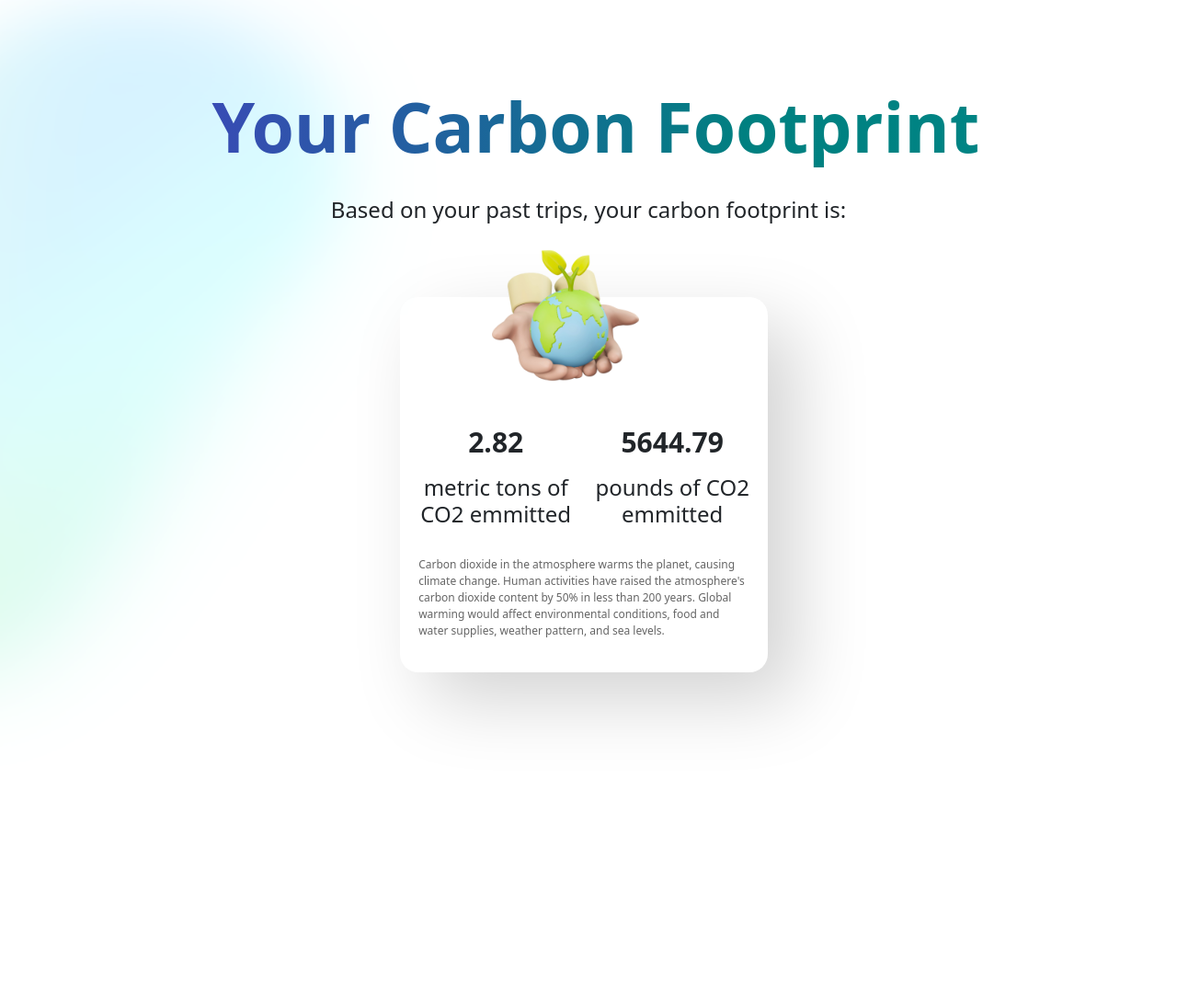
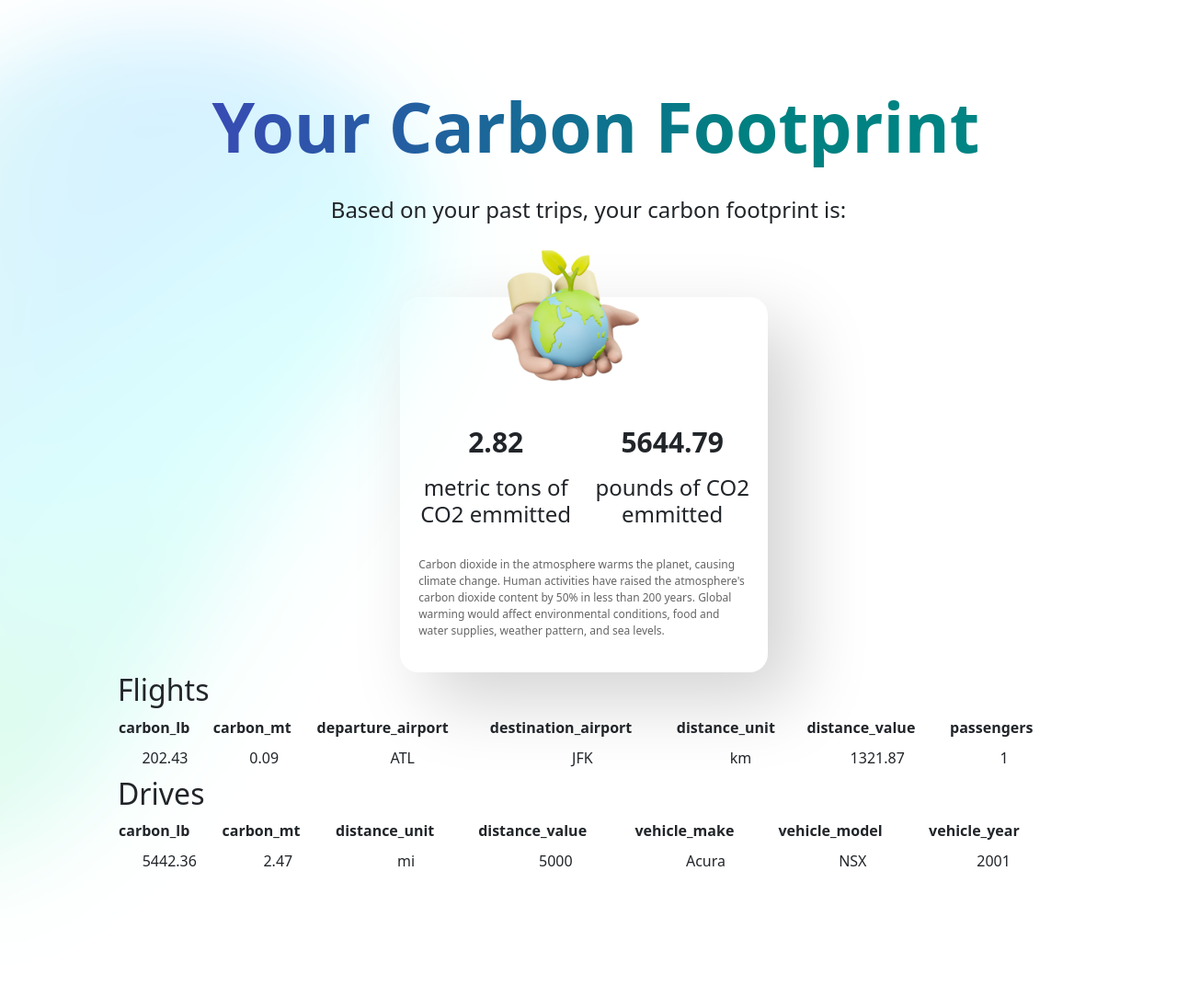
Before and after one commit to mavella17/EcoPlanner, a Flask app: page /results in a window 1280 px wide. Shown: the part 108-1192 px from the top of the page at 92% size. Before the commit the page ends 891 px from the top, so only its background shows below. Run offline with Flask 3, Linux system fonts and the light colour scheme; data comes from the database, SQL or seed files in the repository.

Commit message:
added results table

```diff
--- a/app.py
+++ b/app.py
@@ -135,6 +135,24 @@ def poundsCO2():
         flightlbs = connection.execute(db.text(query)).fetchall()[0][0]
     return jsonify({"carbonlbs" : drivelbs + flightlbs})
 
+@app.route('/getFlights')
+def getFlights():
+    with footprintEngine.connect() as connection:
+        query = "SELECT * from flights"
+        df = pd.read_sql(query, con=footprintEngine)
+        results = df.to_dict('records')
+        print(results[0])
+    return jsonify(results[0])
+
+@app.route('/getDrives')
+def getDrives():
+    with footprintEngine.connect() as connection:
+        query = "SELECT * from drives"
+        df = pd.read_sql(query, con=footprintEngine)
+        results = df.to_dict('records')
+        print(results[0])
+    return jsonify(results[0])
+
 @app.route('/results')
 def results():
     return render_template('results.html')
--- a/templates/flights.html
+++ b/templates/flights.html
@@ -84,8 +84,11 @@
         </fieldset>
         </form>
     </div>
-    <div id="resultContainer"></div>
+
+
 </div>
+<div id="resultContainer"></div>
+
 {% endblock content %}
 </body>
 <script>
--- a/templates/home.html
+++ b/templates/home.html
@@ -1,4 +1,3 @@
 {% extends "layout.html" %}
 {% block content %}
-<h1>Testing webhooks</h1>
 {% endblock content %}
--- a/templates/results.html
+++ b/templates/results.html
@@ -54,6 +54,11 @@
         </div>
     </div>
 </div>
+<h2>Flights</h2>
+<div id="table-container1"></div>
+<h2>Drives</h2>
+<div id="table-container2"></div>
+
 
 <!-- javascript for the card element -->
 <script>
@@ -112,8 +117,69 @@ function updatePoundsOfCO2() {
             });
     }
 
+function displayTable() {
+    fetch('/getFlights')
+    .then(response => response.json())
+            .then(data => {
+                const tableContainer = document.getElementById('table-container1');
+                delete data.estimated_at;
+                delete data.carbon_g;
+                delete data.carbon_kg;
+                delete data.index;
+                flightsData = JSON.stringify(data)
+                const tableHTML = createTableFromJSON(flightsData);
+                tableContainer.innerHTML = tableHTML;
+
+            })
+            .catch(error => {
+                console.error('Error fetching flights: ', error);
+            });
+    fetch('/getDrives')
+    .then(response => response.json())
+            .then(data => {
+                const tableContainer = document.getElementById('table-container2');
+                delete data.estimated_at;
+                delete data.carbon_g;
+                delete data.carbon_kg;
+                delete data.index;
+                delete data.vehicle_model_id
+                driveData = JSON.stringify(data)
+                const tableHTML = createTableFromJSON(driveData);
+                tableContainer.innerHTML = tableHTML;
+            })
+            .catch(error => {
+                console.error('Error fetching drives:', error);
+            });
+
+}
+function createTableFromJSON(jsonString) {
+    // Parse the JSON string to a JavaScript object
+    const data = JSON.parse(jsonString);
+
+    // Extract the property names from the first object in the array
+    const propertyNames = Object.keys(data);
+
+    // Create the table HTML
+    const tableHTML = `
+        <table style="width: 100%; border-collapse: collapse;">
+            <thead>
+                <tr>
+                    ${propertyNames.map(propertyName => `<th>${propertyName}</th>`).join('')}
+                </tr>
+            </thead>
+            <tbody>
+                <tr>
+                    ${propertyNames.map(propertyName => `<td style="padding: 8px; text-align: center;">${data[propertyName]}</td>`).join('')}
+                </tr>
+            </tbody>
+        </table>
+    `;
+
+    return tableHTML;
+}
     // Call the function to update the label
     updatePoundsOfCO2();
+    displayTable();
   </script>
 
 </body>
```
